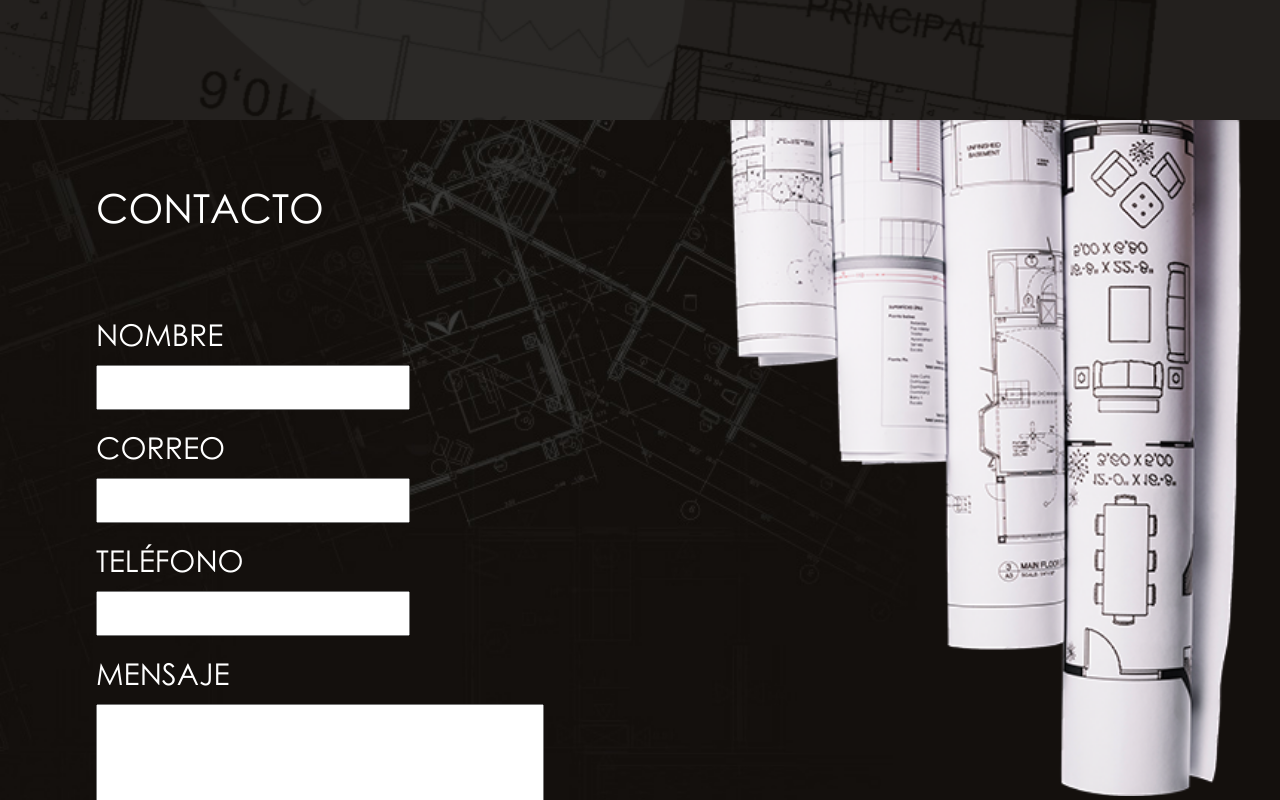
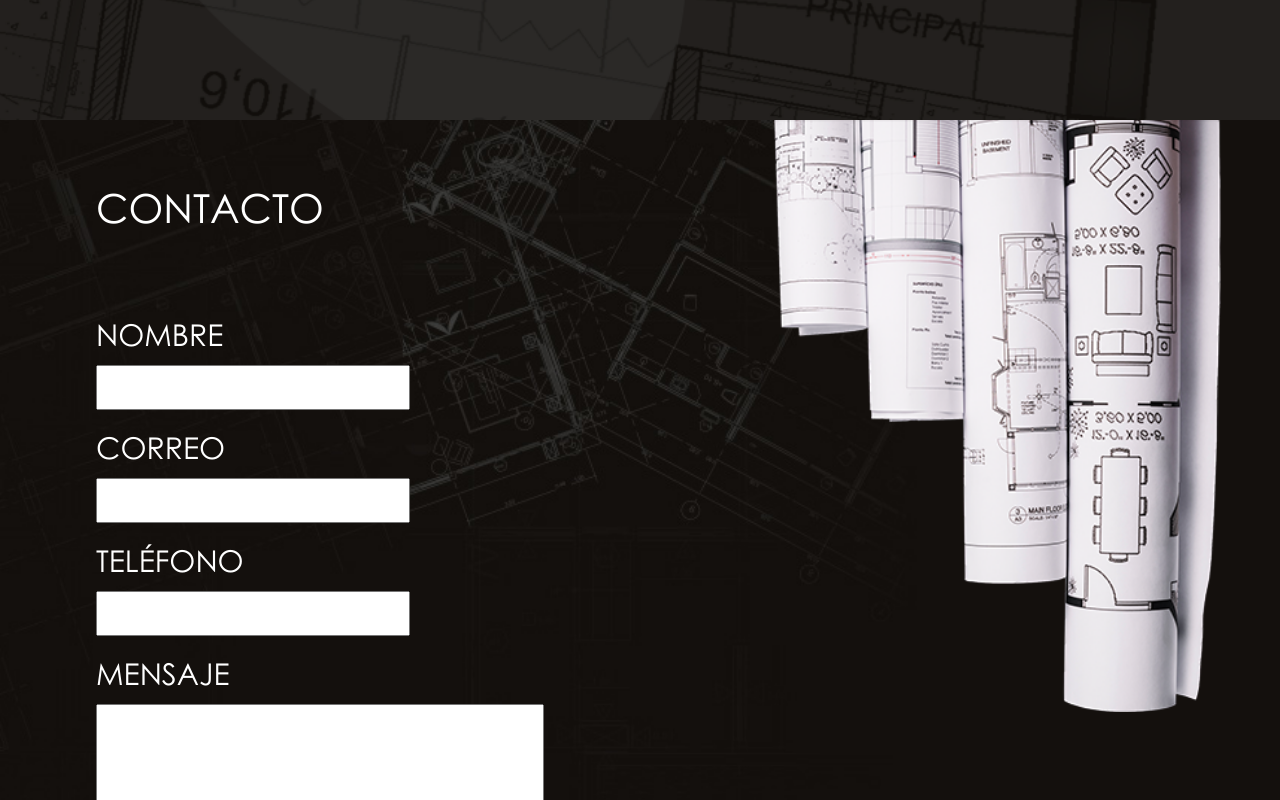
Before and after one commit to Kevjoseph66/carlos-myers-demo-1, a React (Create React App) app: page / in a window 1280 px wide. Shown: the part 3380-4180 px from the top of the page. Built offline with nearby package versions, Linux system fonts and the light colour scheme.

Commit message:
cambios en el css

```diff
--- a/src/App.css
+++ b/src/App.css
@@ -261,7 +261,7 @@ a:hover {
     padding: 0 !important;
     background-image: url("./assets/imgs/planos.png");
     background-repeat: no-repeat;
-    background-size: 80%;
+    background-size: 35vw;
     font-size: 60px;
     color: white;
     display: flex;
```
